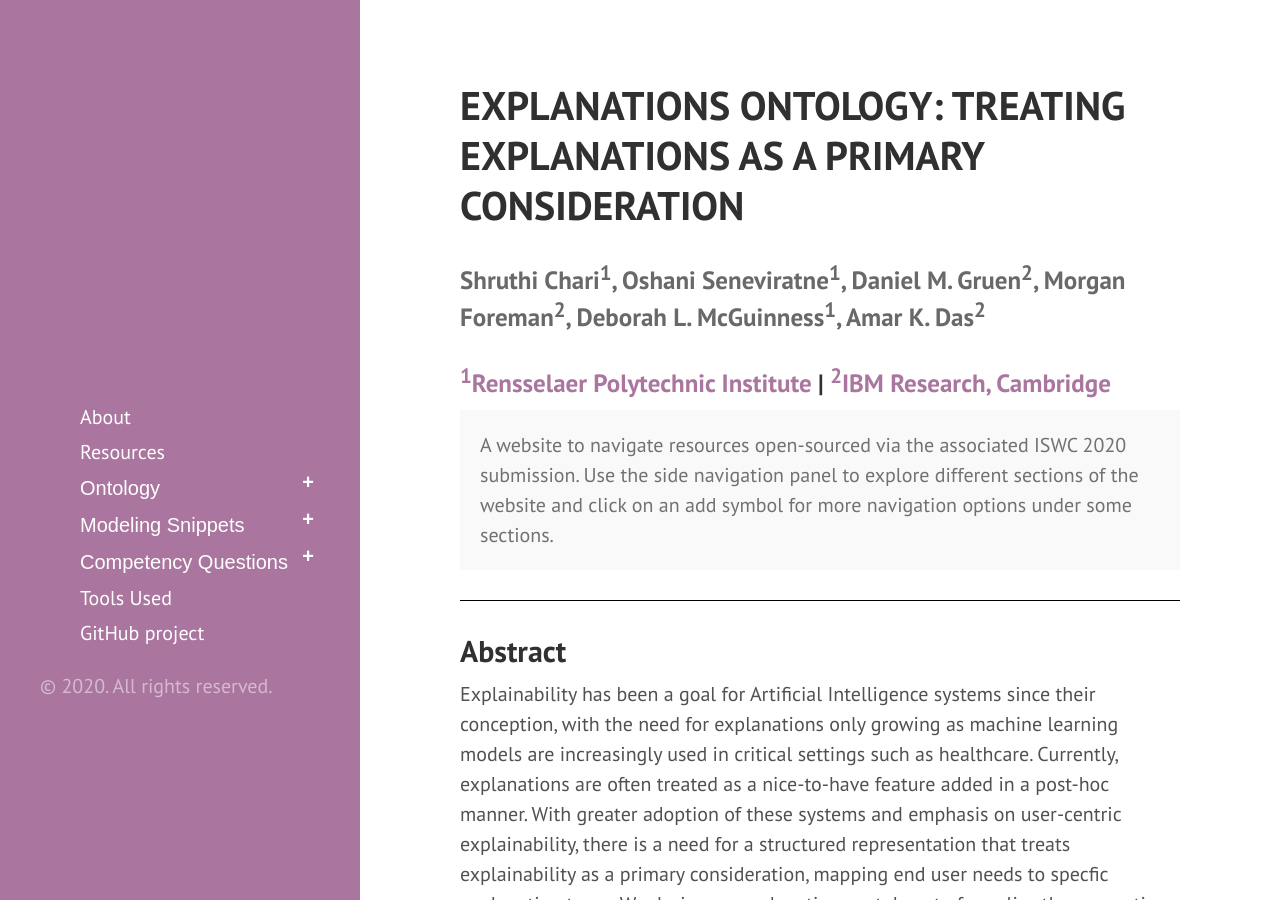
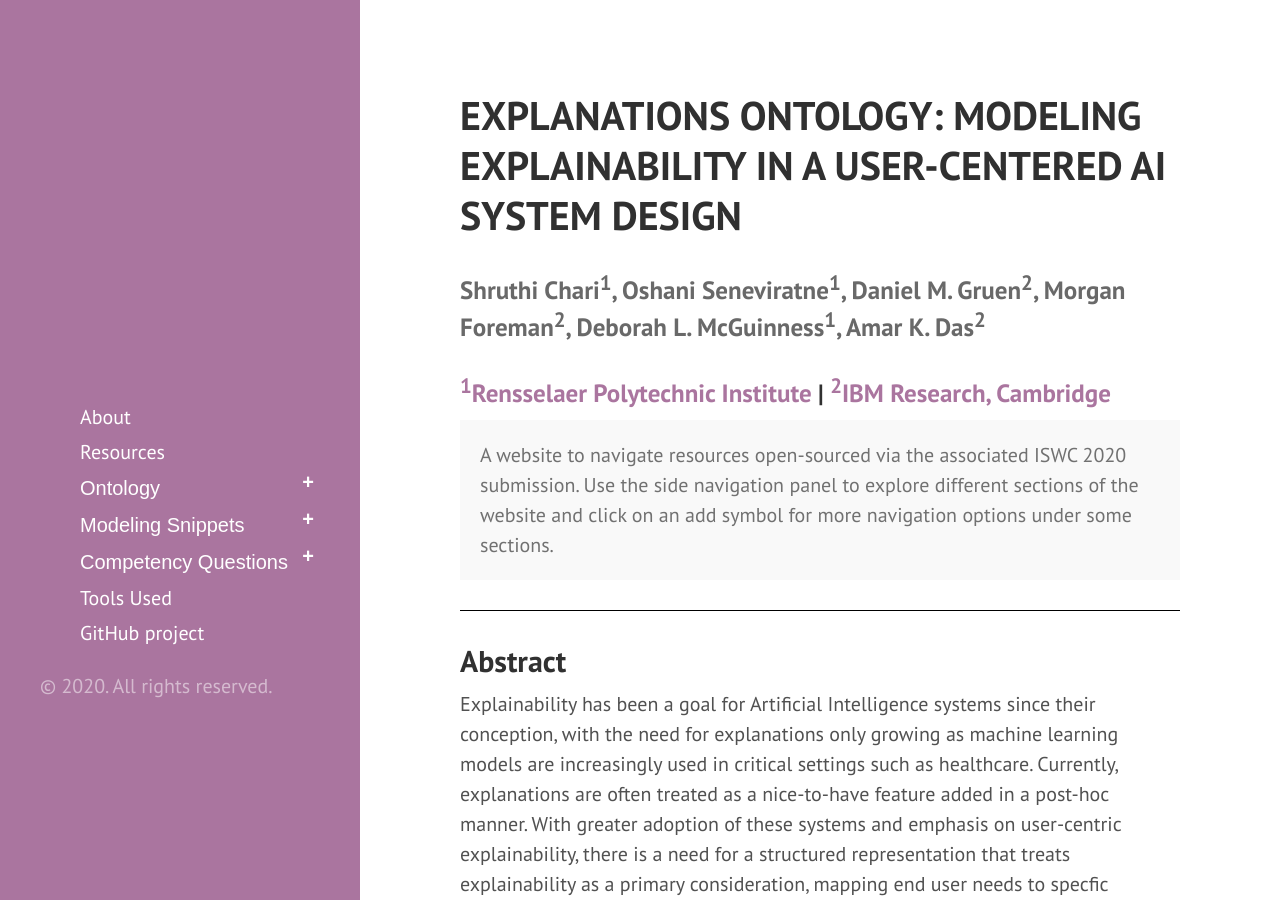
Before and after one commit to tetherless-world/explanation-ontology, a Jekyll site: the page built from index.md, in a window 1280 px wide and 900 px high. Built offline with Jekyll 4.4.1, drawn with Linux system fonts in a browser that asks for light colours; our own code applies the rules of GitHub Pages for plain Markdown files; Markdown is read by kramdown in place of the engine named in the settings.

Commit message:
Update index.md

```diff
--- a/index.md
+++ b/index.md
@@ -1,9 +1,9 @@
 ---
 layout: default
-title: Explanations Ontology - Treating Explanations as Primary Consideration
+title: Explanations Ontology: Modeling Explainability in User-Centered AI System Design
 ---
 
-<h1 class="page-title" style="text-transform:uppercase;" id="header">EXPLANATIONS ONTOLOGY: TREATING EXPLANATIONS AS A PRIMARY CONSIDERATION</h1>
+<h1 class="page-title" style="text-transform:uppercase;" id="header">EXPLANATIONS ONTOLOGY: MODELING EXPLAINABILITY IN A USER-CENTERED AI SYSTEM DESIGN</h1>
 <h3 style="color:dimgrey;">Shruthi Chari<sup>1</sup>, Oshani Seneviratne<sup>1</sup>, Daniel M. Gruen<sup>2</sup>, Morgan Foreman<sup>2</sup>, Deborah L. McGuinness<sup>1</sup>, Amar K. Das<sup>2</sup></h3>
 <h3><a href="https://www.rpi.edu/"><sup>1</sup>Rensselaer Polytechnic Institute</a> | <a href="https://www.research.ibm.com/labs/cambridge/"><sup>2</sup>IBM Research, Cambridge</a></h3>
 <p class="message">A website to navigate resources open-sourced via the associated ISWC 2020 submission. Use the side navigation panel to explore different sections of the website and click on an add symbol for more navigation options under some sections.</p>
```
